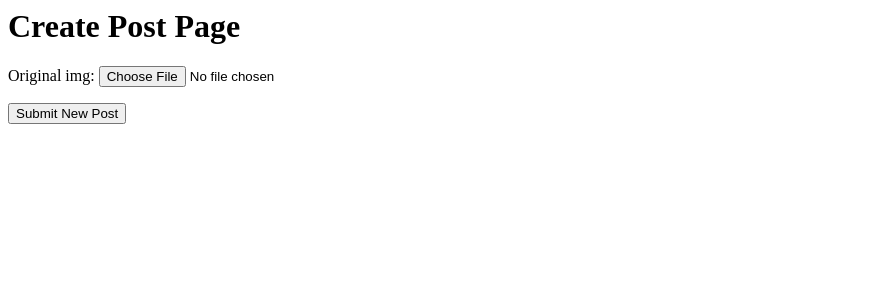
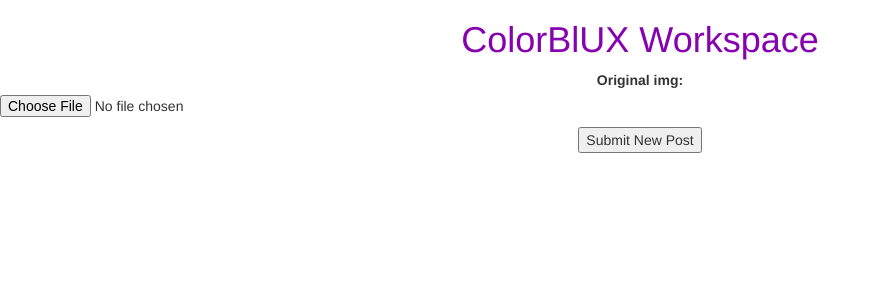
Before and after one commit to Taenerys/colorblux-1, a Django app: page / in a window 1280 px wide. Shown: the top 300 px of the page, without its empty margins (0-881 px from the left). Run offline with Django 3.2, Linux system fonts and the light colour scheme; some libraries are stand-ins or nearby versions.

Commit message:
add style to home page

```diff
--- /dev/null
+++ b/posts/static/styling/style.css
@@ -0,0 +1,3 @@
+h1{
+    color: #8601AF;
+}
--- a/templates/home.html
+++ b/templates/home.html
@@ -1,7 +1,18 @@
 <!-- templates/post.html -->
-<h1>Create Post Page</h1>
-<form method="post" enctype="multipart/form-data">
-  {% csrf_token %}
-  {{ form.as_p }}
-  <button type="submit">Submit New Post</button>
-</form>
+<!-- templates/post.html -->
+{% load static %}
+<link rel="stylesheet" href="//maxcdn.bootstrapcdn.com/bootstrap/3.2.0/css/bootstrap.min.css">
+<link rel="stylesheet" href="//maxcdn.bootstrapcdn.com/bootstrap/3.2.0/css/bootstrap-theme.min.css">
+<link rel="stylesheet" type="text/css" href="{% static 'styling/style.css' %}">
+
+
+<div class="text-center">
+
+  <h1>ColorBlUX Workspace</h1>
+
+  <form method="post" enctype="multipart/form-data">
+    {% csrf_token %}
+    {{ form.as_p }}
+    <button type="submit">Submit New Post</button>
+  </form>
+</div>
```
